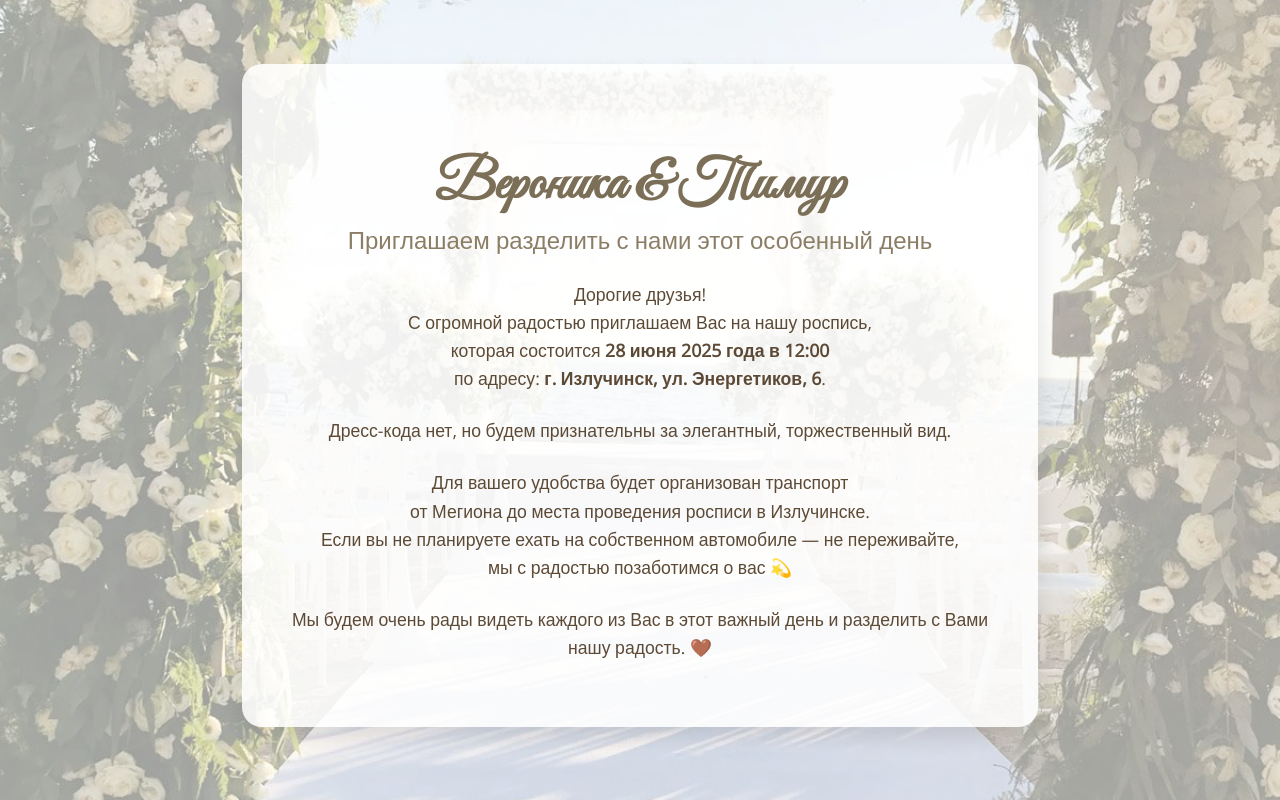
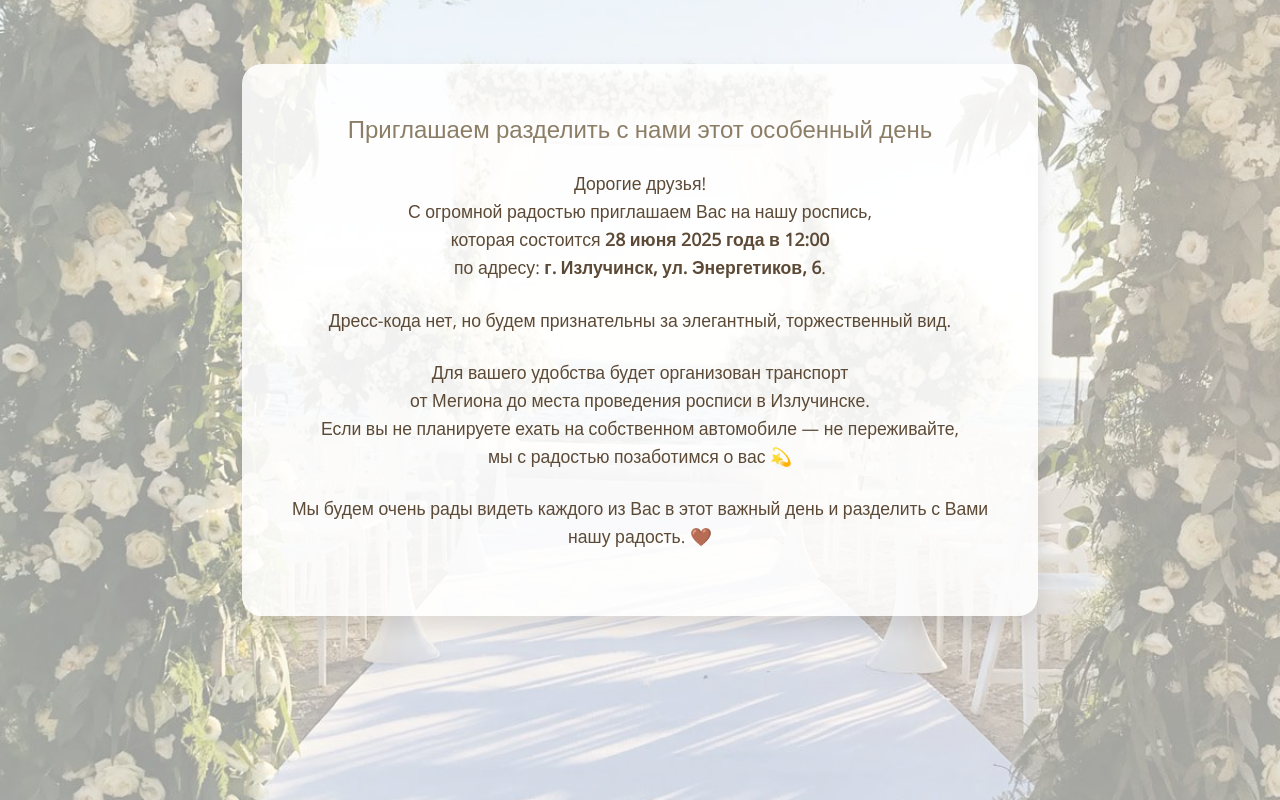
Before and after one commit to pashhhch/wedding, a plain HTML site: page index.html in a window 1280 px wide. Drawn offline with nearby package versions, Linux system fonts and the light colour scheme.

Commit message:
Update index.html

```diff
--- a/index.html
+++ b/index.html
@@ -90,7 +90,6 @@
 </head>
 <body>
   <div class="container">
-    <h1>Вероника & Тимур</h1>
     <h2>Приглашаем разделить с нами этот особенный день</h2>
     <p>
       Дорогие друзья!<br />
```
